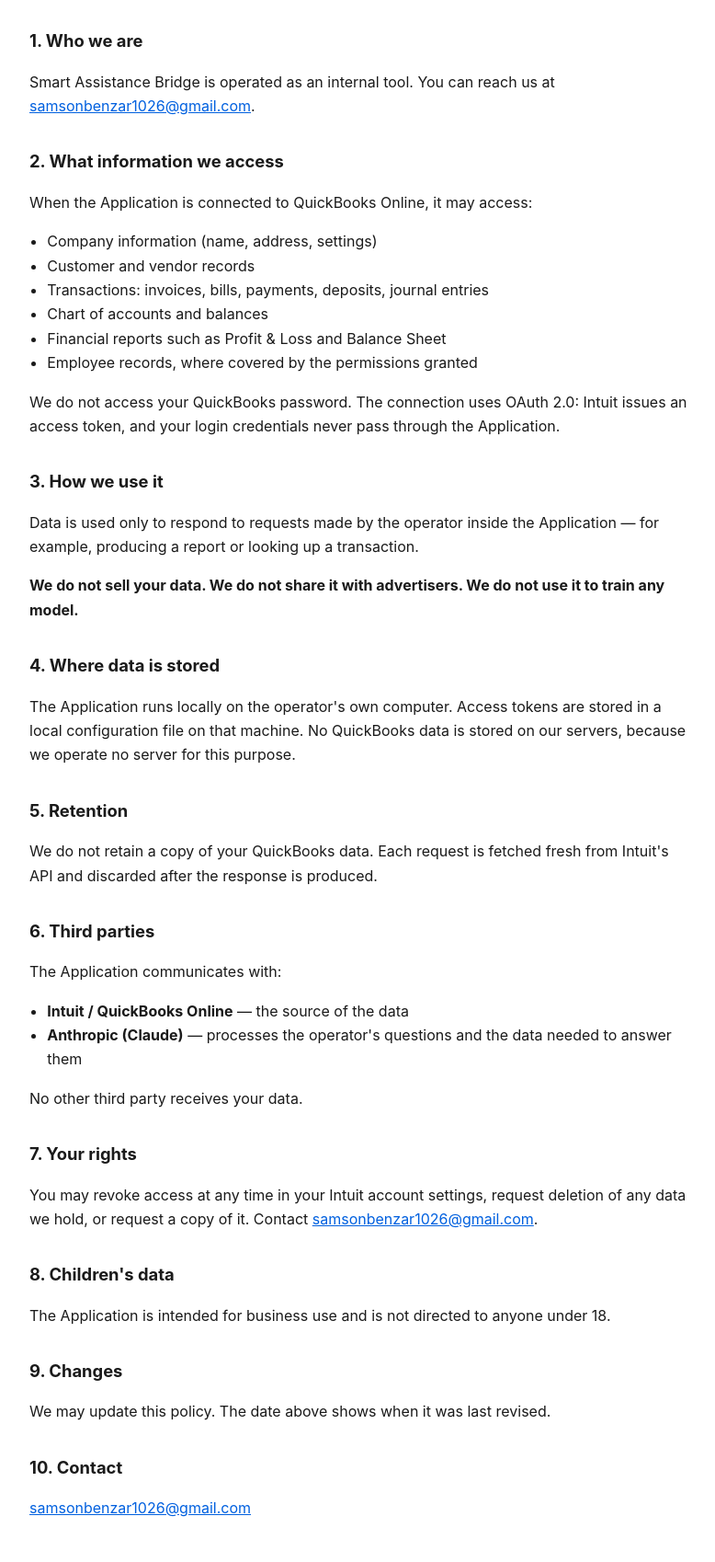
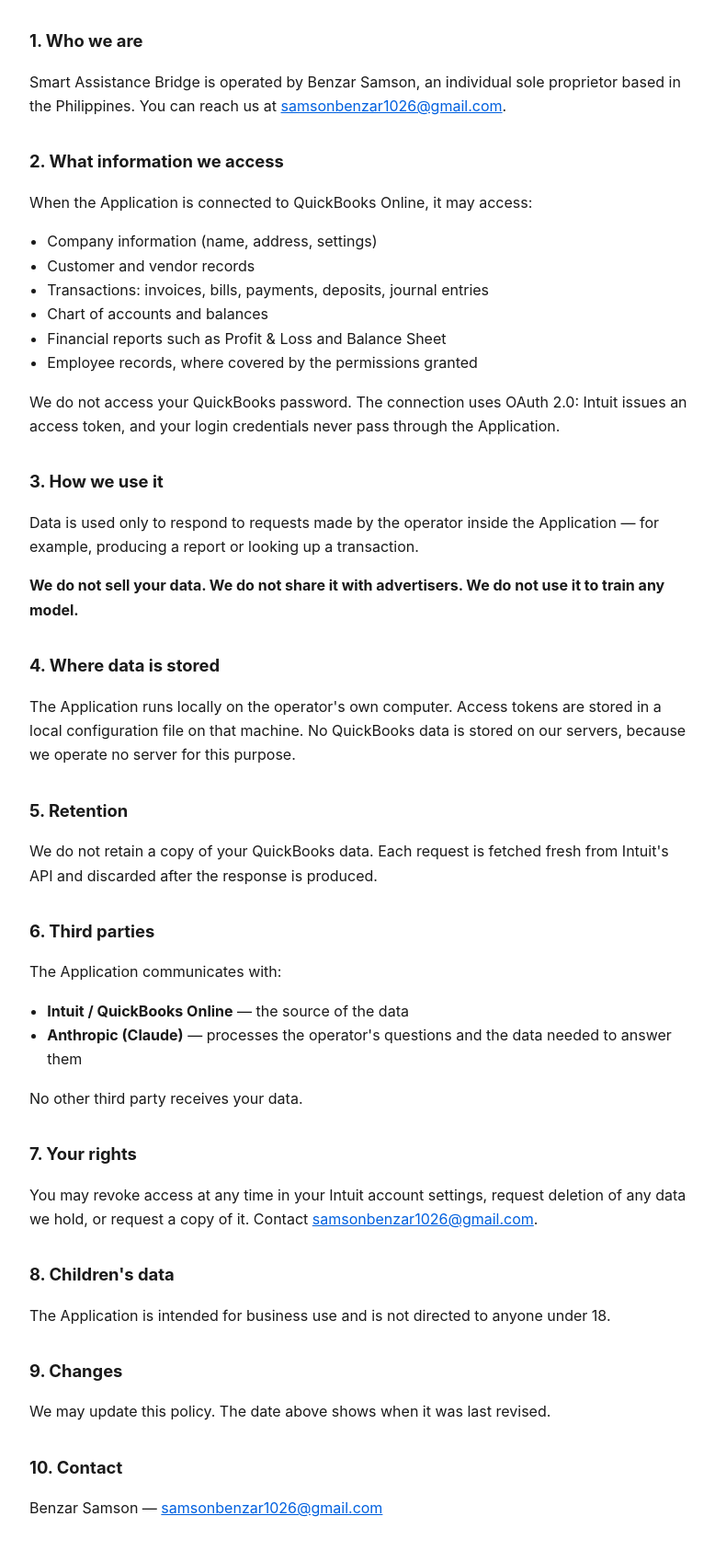
Before and after one commit to mistgun1026/smart-assistance-bridge, a plain HTML site: page privacy.html in a window 1280 px wide. Shown: the part 194-1892 px from the top of the page at 92% size, without its empty margins (248-1026 px from the left). Drawn offline with Linux system fonts and the light colour scheme.

Commit message:
Name the operator as an individual sole proprietor

```diff
--- a/privacy.html
+++ b/privacy.html
@@ -20,7 +20,7 @@
 <p class="date">Smart Assistance Bridge &middot; Last updated: 20 July 2026</p>
 
 <h2>1. Who we are</h2>
-<p>Smart Assistance Bridge is operated as an internal tool. You can reach us at <a href="mailto:samsonbenzar1026@gmail.com">samsonbenzar1026@gmail.com</a>.</p>
+<p>Smart Assistance Bridge is operated by Benzar Samson, an individual sole proprietor based in the Philippines. You can reach us at <a href="mailto:samsonbenzar1026@gmail.com">samsonbenzar1026@gmail.com</a>.</p>
 
 <h2>2. What information we access</h2>
 <p>When the Application is connected to QuickBooks Online, it may access:</p>
@@ -62,7 +62,7 @@
 <p>We may update this policy. The date above shows when it was last revised.</p>
 
 <h2>10. Contact</h2>
-<p><a href="mailto:samsonbenzar1026@gmail.com">samsonbenzar1026@gmail.com</a></p>
+<p>Benzar Samson &mdash; <a href="mailto:samsonbenzar1026@gmail.com">samsonbenzar1026@gmail.com</a></p>
 
 <footer><a href="index.html">Home</a> &middot; <a href="eula.html">EULA</a></footer>
 </body>
```
